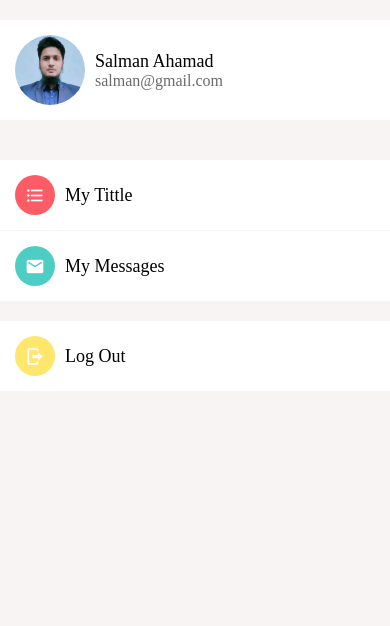
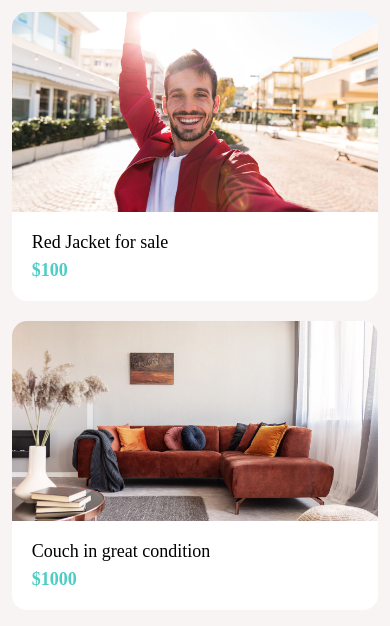
Before and after one commit to Shahriyar-Hosen/Native-Demo-Project, a React Native app: screen / in a window 390 px wide. Shown: the top 626 px of the page. Built offline with nearby package versions, Linux system fonts and the light colour scheme.

Commit message:
ListingsScreen design complete

```diff
--- a/App.tsx
+++ b/App.tsx
@@ -1,18 +1,16 @@
 /**
  * @format
  */
-
 import React from 'react';
-
-import AccountScreen from './app/screens/AccountScreen';
+import ListingsScreen from './app/screens/ListingsScreen';
 
 const App = () => {
   // return <WelcomeScreen />;
   // return <ViewImageScreen />;
   // return <MessagesScreen />;
   // return <ListingDetailsScreen />;
-  return <AccountScreen />;
-  // return <Cards />;
+  // return <AccountScreen />;
+  return <ListingsScreen />;
   // return <View style={styles.mainContainer}>{/* <MessagesScreen /> */}</View>;
 };
 
--- a/app/Components/Screen.tsx
+++ b/app/Components/Screen.tsx
@@ -1,5 +1,11 @@
 import React from 'react';
-import {SafeAreaView, StyleSheet} from 'react-native';
+import {
+  Platform,
+  SafeAreaView,
+  StatusBar,
+  StyleSheet,
+  View,
+} from 'react-native';
 import colors from '../config/colors';
 
 export interface ScreenProps {
@@ -8,14 +14,18 @@
 }
 
 const Screen = ({children, style}: ScreenProps) => {
-  return <SafeAreaView style={[styles.screen, style]}>{children}</SafeAreaView>;
+  return (
+    <SafeAreaView style={[styles.screen, style]}>
+      <View style={style}>{children}</View>
+    </SafeAreaView>
+  );
 };
 
 const styles = StyleSheet.create({
   screen: {
     flex: 1,
     backgroundColor: colors.white,
-    // paddingTop: Platform.OS === 'android' ? StatusBar.currentHeight : 0,
+    paddingTop: Platform.OS === 'android' ? StatusBar.currentHeight : 0,
   },
 });
 
--- /dev/null
+++ b/app/screens/ListingsScreen.tsx
@@ -0,0 +1,47 @@
+import React from 'react';
+import {FlatList, StyleSheet} from 'react-native';
+import Card from '../Components/Card';
+import Screen from '../Components/Screen';
+import colors from '../config/colors';
+
+const listings = [
+  {
+    id: 1,
+    title: 'Red Jacket for sale',
+    price: 100,
+    image: require('../assets/jacket.jpg'),
+  },
+  {
+    id: 2,
+    title: 'Couch in great condition',
+    price: 1000,
+    image: require('../assets/couch.jpg'),
+  },
+];
+
+const ListingsScreen: () => JSX.Element = () => {
+  return (
+    <Screen style={styles.screen}>
+      <FlatList
+        data={listings}
+        keyExtractor={listing => listing.id.toString()}
+        renderItem={({item}) => (
+          <Card
+            title={item.title}
+            subTitle={'$' + item.price}
+            image={item.image}
+          />
+        )}
+      />
+    </Screen>
+  );
+};
+
+const styles = StyleSheet.create({
+  screen: {
+    padding: '3%',
+    backgroundColor: colors.light,
+  },
+  container: {},
+});
+export default ListingsScreen;
```
Also changed, not shown: app/screens/Cards.tsx (deleted, +0 -23 lines).
